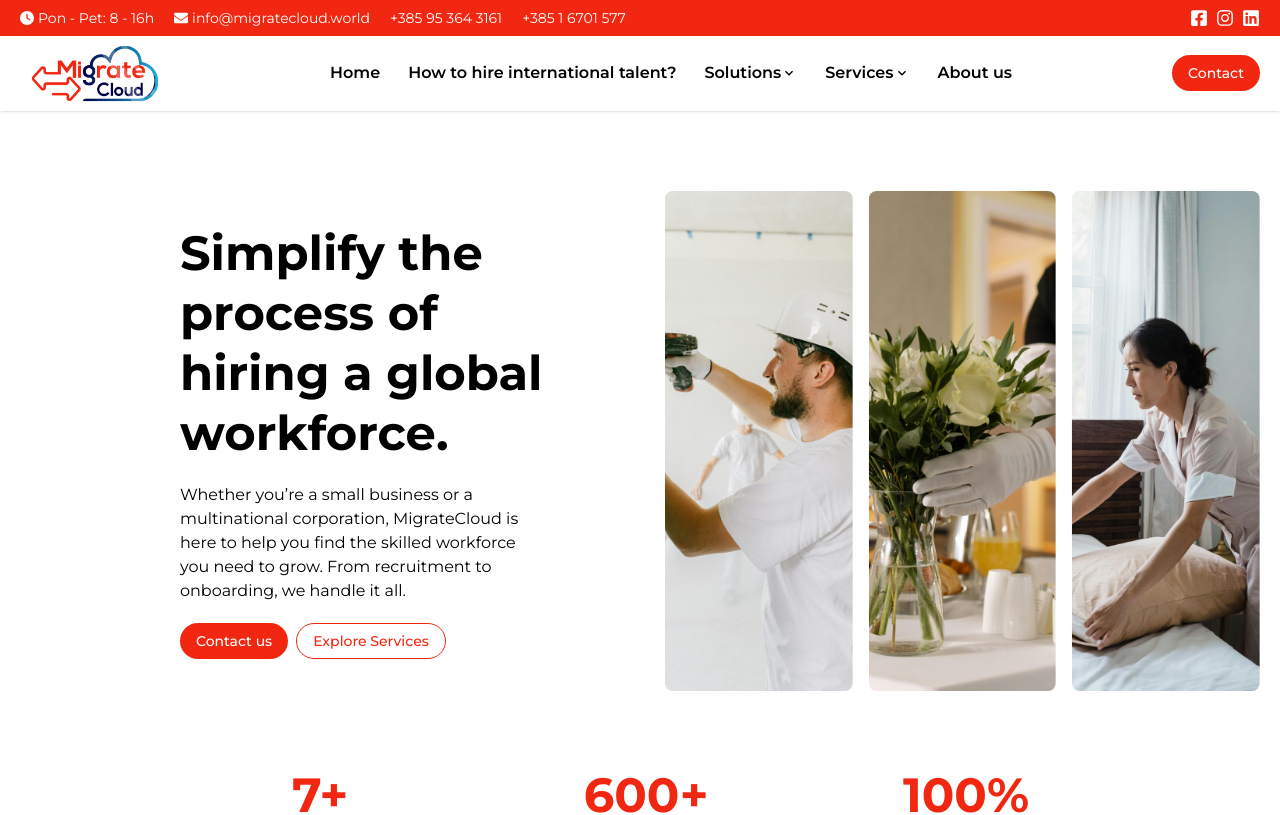
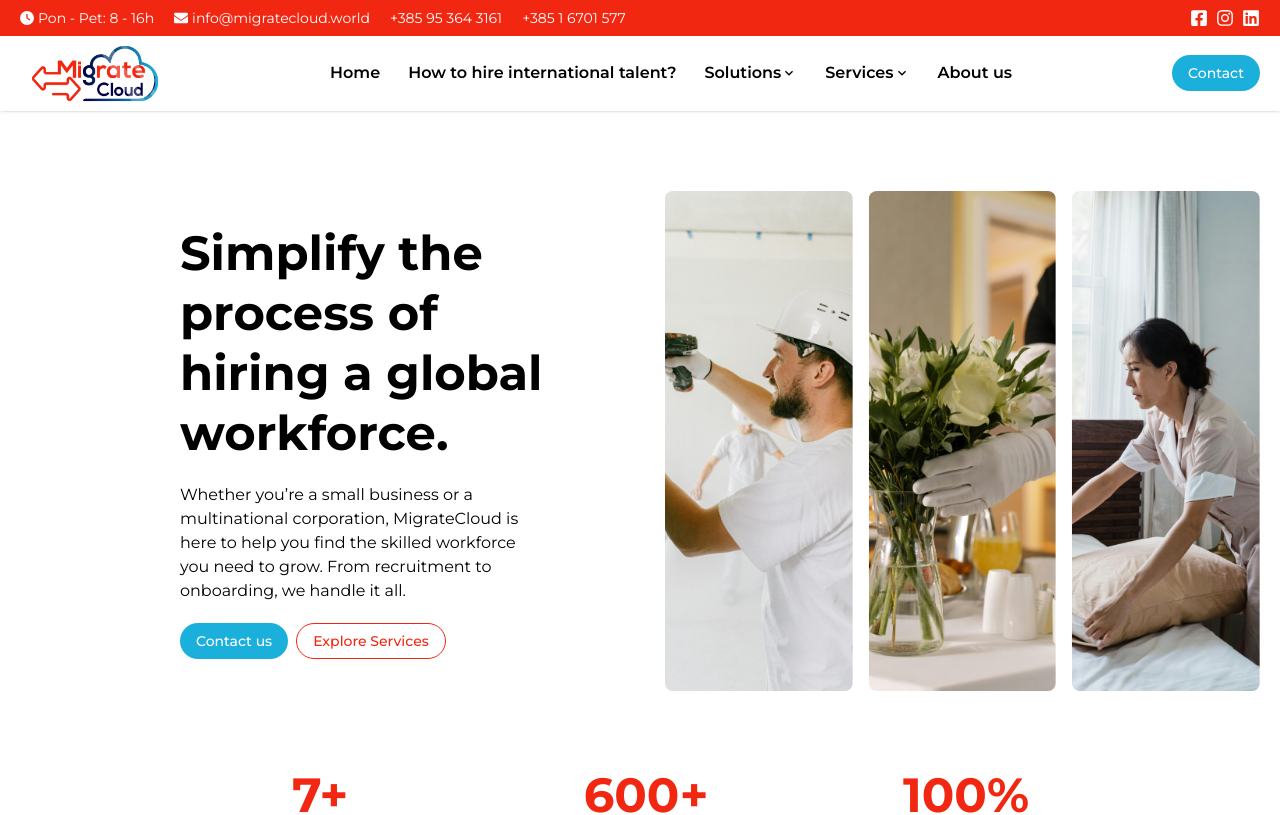
Before and after one commit to AbabilGroup/migrate-cloud, a Next.js app: page / in a window 1280 px wide. Shown: the top 815 px of the page. Built offline with nearby package versions, Linux system fonts and the light colour scheme.

Commit message:
update button color

```diff
--- a/src/components/ui/button.tsx
+++ b/src/components/ui/button.tsx
@@ -9,7 +9,7 @@ const buttonVariants = cva(
   {
     variants: {
       variant: {
-        default: "bg-primary text-white hover:bg-primary/90",
+        default: "bg-secondary text-white hover:bg-secondary/90",
         destructive:
           "bg-destructive text-destructive-foreground hover:bg-destructive/90",
         outline:
```
